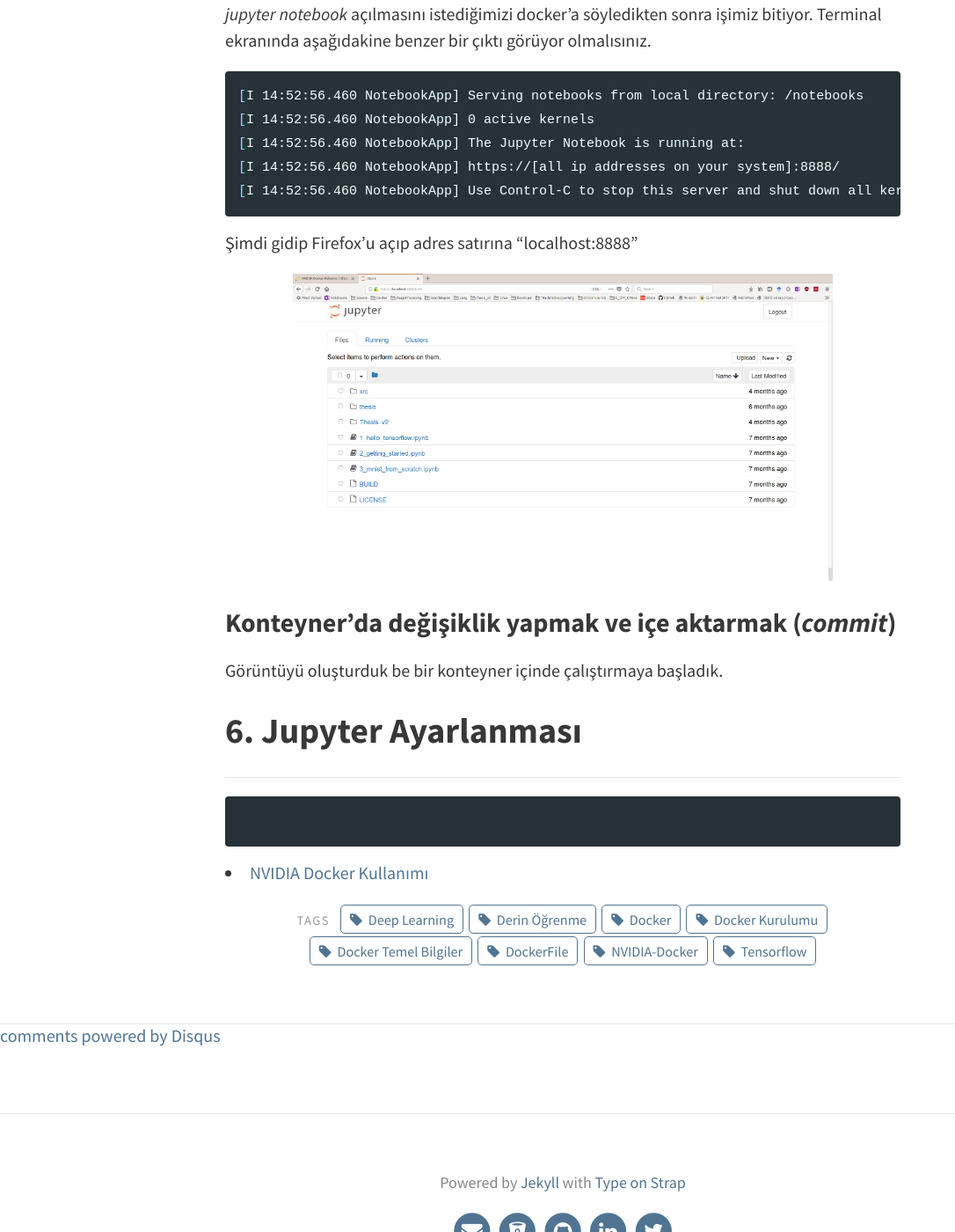
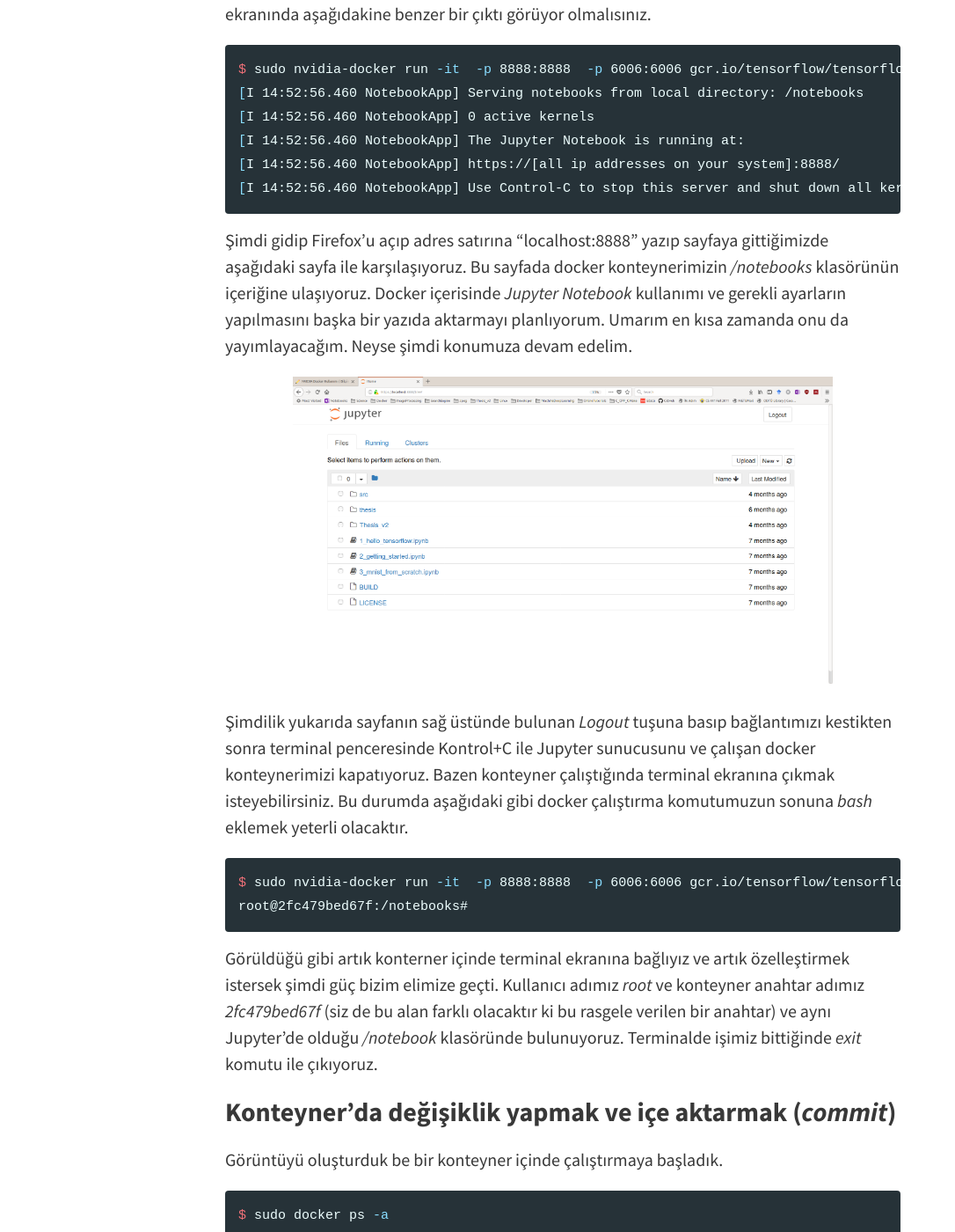
Before and after one commit to blgnksy/blgnksy.github.io, a Jekyll site: the page built from _posts/2018-04-08-nvidia-docker-usage.md, in a window 1280 px wide and 1400 px high, scrolled down 13529 px. Shown: the whole window at 88% size, without its empty margins (0-1086 px from the left). Built offline with Jekyll 4.4.1, drawn with Linux system fonts in a browser that asks for light colours; comment, search, counter and statistics services are not loaded; some of the changed text lies outside the part shown.

Commit message:
5th part ongoing.

````diff
--- a/_posts/2018-04-08-nvidia-docker-usage.md
+++ b/_posts/2018-04-08-nvidia-docker-usage.md
@@ -19,7 +19,6 @@
 3. Hazır görüntülerin(image) kullanımı
 4. DockerFile ile özgün görüntülerin kullanılması
 5. Komut satırı üzerinden Docker ile etkileşim
-6. Jupyter ayarlanması
 
 ## 1. Temel Kavramlar:
 
@@ -410,8 +409,9 @@
 $ sudo nvidia-docker run -it  -p 8888:8888  -p 6006:6006 gcr.io/tensorflow/tensorflow:latest-gpu_changed jupyter notebook --allow-root
 ```
 
-Yukarıdaki komut ile önce docker'a _run_ komutunu _it_ parametreleri ile çalıştırmasını söylüyoruz. _i_ etkileşimli modu konteyner çalışınca onu komutlar gönderebilmemiz için STDIN (standart girdiyi) açık tutuluyor. _t_ ile konteyner için bir pseudo-TTY tahsis ediliyor. _p_ parametresi ile portların ana makine ile konteyner arasında nasıl yönlendirileceğini söylüyoruz. Burada docker konteynerinin 8888 nolu portu ile ana makinenin 8888. portu ve aynı şekilde 6666. portlarını birbirlerine yönlendirdik. Buna jupyter notebook kullanımında ihtiyaç duyacağız. Sonra hangi görüntünün çalıştırılmasını istediğimizi  ve konteyner açılınca _jupyter notebook_ açılmasını istediğimizi docker'a söyledikten sonra işimiz bitiyor. Terminal ekranında aşağıdakine benzer bir çıktı görüyor olmalısınız.
+Yukarıdaki komut ile önce docker'a _run_ komutunu _it_ parametreleri ile çalıştırmasını söylüyoruz. _i_ etkileşimli modu ile konteyner çalışınca ona komutlar gönderebilmemiz için STDIN (standart girdiyi) açık tutuyor. _t_ ile konteyner için bir pseudo-TTY tahsis ediliyor. _p_ parametresi ile portların ana makine ile konteyner arasında nasıl yönlendirileceğini söylüyoruz. Burada docker konteynerinin 8888 nolu portu ile ana makinenin 8888. portu ve aynı şekilde 6666. portlarını birbirlerine yönlendirdik. Buna jupyter notebook kullanımında ihtiyaç duyacağız. Sonra hangi görüntünün çalıştırılmasını istediğimizi ve konteyner açılınca _jupyter notebook_ açılmasını istediğimizi docker'a söyledikten sonra işimiz bitiyor. Terminal ekranında aşağıdakine benzer bir çıktı görüyor olmalısınız.
 ```shell
+$ sudo nvidia-docker run -it  -p 8888:8888  -p 6006:6006 gcr.io/tensorflow/tensorflow:latest-gpu_changed jupyter notebook --allow-root
 [I 14:52:56.460 NotebookApp] Serving notebooks from local directory: /notebooks
 [I 14:52:56.460 NotebookApp] 0 active kernels
 [I 14:52:56.460 NotebookApp] The Jupyter Notebook is running at:
@@ -419,20 +419,27 @@
 [I 14:52:56.460 NotebookApp] Use Control-C to stop this server and shut down all kernels (twice to skip confirmation).
 ```
 
-Şimdi gidip Firefox'u açıp adres satırına "localhost:8888"
+Şimdi gidip Firefox'u açıp adres satırına "localhost:8888" yazıp sayfaya gittiğimizde aşağıdaki sayfa ile karşılaşıyoruz. Bu sayfada docker konteynerimizin _/notebooks_ klasörünün içeriğine ulaşıyoruz. Docker içerisinde _Jupyter Notebook_ kullanımı ve gerekli ayarların yapılmasını başka bir yazıda aktarmayı planlıyorum. Umarım en kısa zamanda onu da yayımlayacağım. Neyse şimdi konumuza devam edelim.
 
 ![Jupyter Notebook](/assets/img/docker-usage/initial_jupyter_big.png)
+
+Şimdilik yukarıda sayfanın sağ üstünde bulunan _Logout_ tuşuna basıp bağlantımızı kestikten sonra terminal penceresinde Kontrol+C ile Jupyter sunucusunu ve çalışan docker konteynerimizi kapatıyoruz. Bazen konteyner çalıştığında terminal ekranına çıkmak isteyebilirsiniz. Bu durumda aşağıdaki gibi docker çalıştırma komutumuzun sonuna _bash_ eklemek yeterli olacaktır.
+
+```shell
+$ sudo nvidia-docker run -it  -p 8888:8888  -p 6006:6006 gcr.io/tensorflow/tensorflow:latest-gpu_changed bash
+root@2fc479bed67f:/notebooks#
+```
+
+Görüldüğü gibi artık konterner içinde terminal ekranına bağlıyız ve artık özelleştirmek istersek şimdi güç bizim elimize geçti. Kullanıcı adımız _root_ ve konteyner anahtar adımız _2fc479bed67f_ (siz de bu alan farklı olacaktır ki bu rasgele verilen bir anahtar) ve aynı Jupyter'de olduğu _/notebook_ klasöründe bulunuyoruz. Terminalde işimiz bittiğinde _exit_ komutu ile çıkıyoruz.
+
 ### Konteyner'da değişiklik yapmak ve içe aktarmak (_commit_)
 
 Görüntüyü oluşturduk be bir konteyner içinde çalıştırmaya başladık.
 
-
-## 6. Jupyter Ayarlanması
-   ---
-
-
-
 ```shell
+$ sudo docker ps -a
+CONTAINER ID        IMAGE                                             COMMAND             CREATED             STATUS                        PORTS               NAMES
+2fc479bed67f        gcr.io/tensorflow/tensorflow:latest-gpu_changed   "bash"              5 minutes ago       Exited (130) 10 seconds ago                       musing_saha
 
 ```
 
````
Also changed, not shown: 1 other file.
